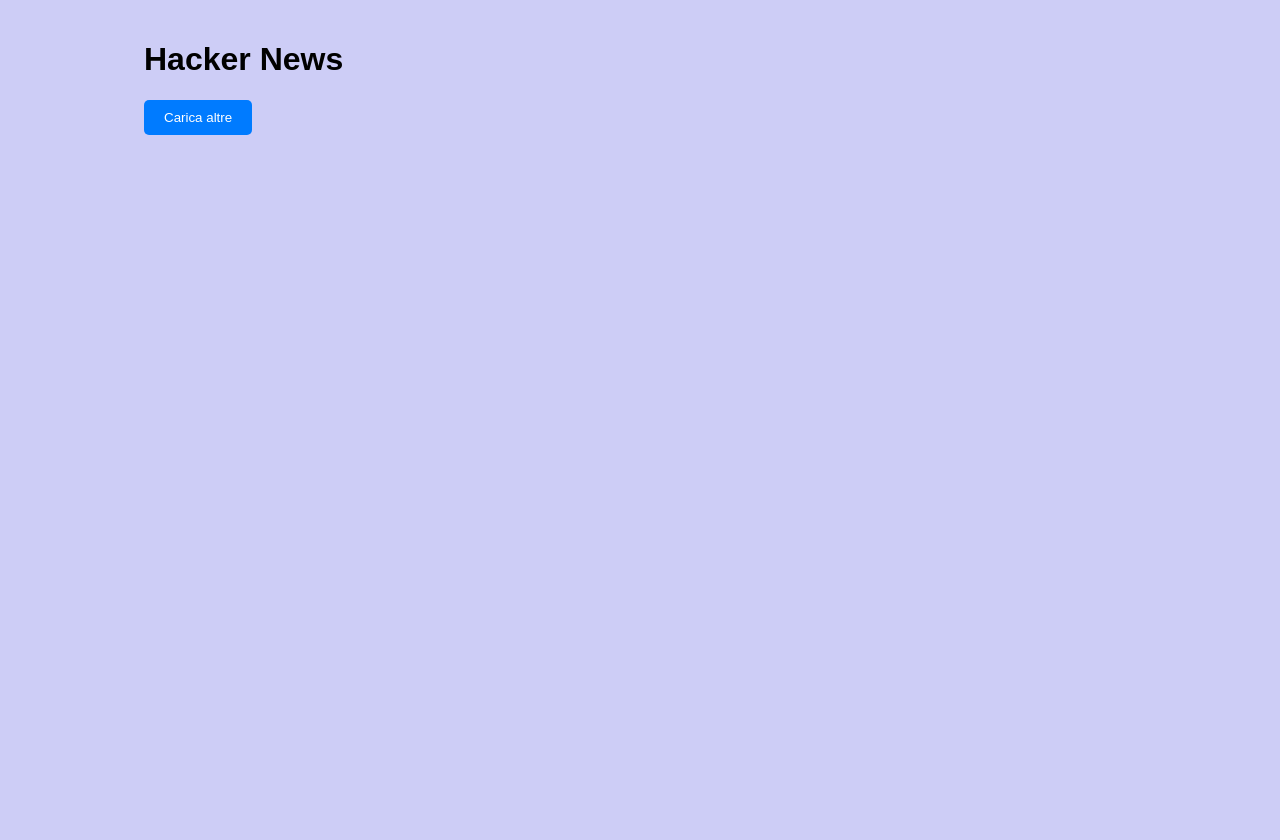
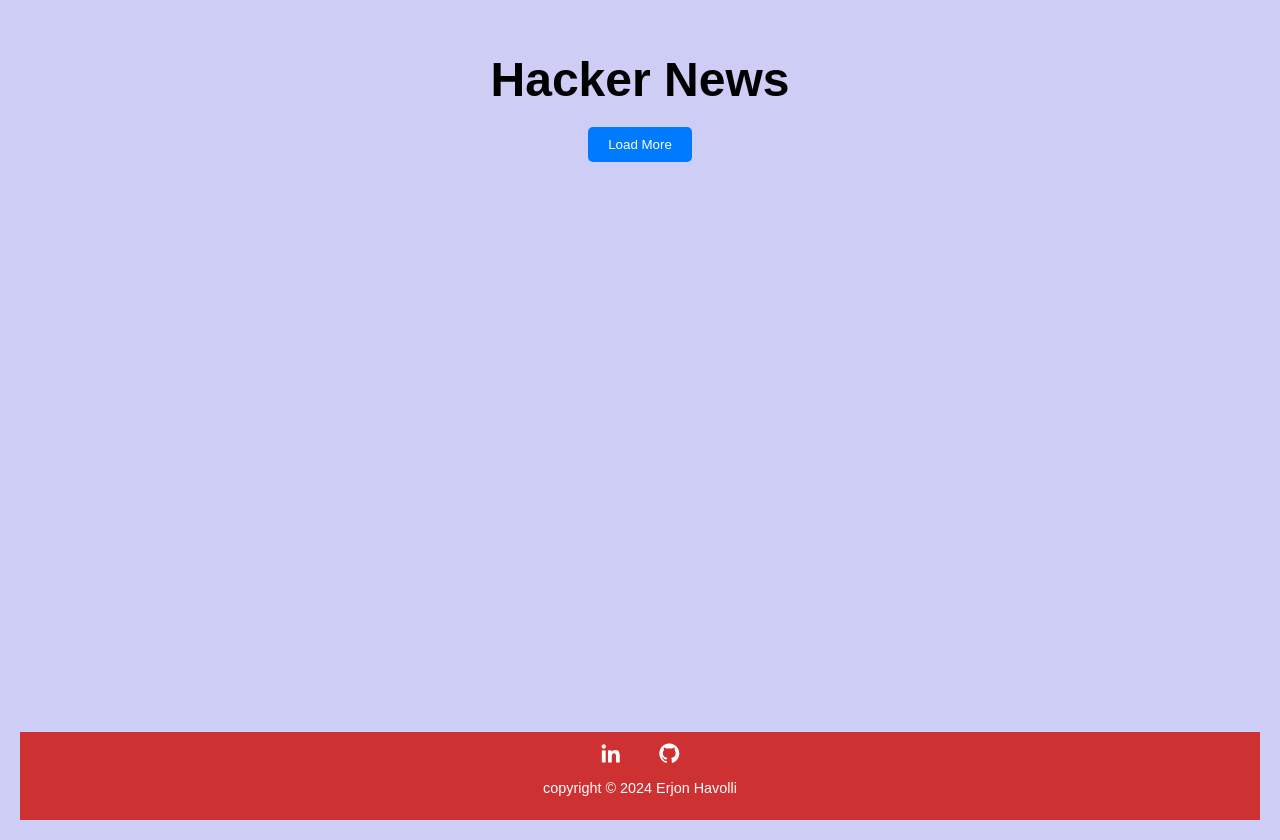
Before and after one commit to HavolliErjon/Hacker-News, a plain HTML site: page index.html in a window 1280 px wide. Before the commit the page ends 800 px from the top, so only its background shows below. Drawn offline with nearby package versions, Linux system fonts and the light colour scheme; no server answers.

Commit message:
Primo commit

```diff
--- a/Assets/Css/Style.css
+++ b/Assets/Css/Style.css
@@ -1,13 +1,19 @@
+/* Impostazioni di base per il body */
 body {
   font-family: Arial, sans-serif;
   margin: 0;
   padding: 20px;
   background-color: #cdcdf6;
+  display: flex;
+  flex-direction: column;
+  height: 100vh; /* Occupa tutta l'altezza della finestra */
 }
 
+/* News container */
 #news-container {
   width: 80%;
   margin: 0 auto;
+  flex-grow: 1; /* Fa in modo che il contenuto prenda spazio disponibile */
 }
 
 #news-list {
@@ -22,15 +28,66 @@
   box-shadow: 0 2px 5px rgba(0, 0, 0, 0.1);
 }
 
+h1 {
+  font-size: 3em; /* Aumenta la dimensione del font */
+  text-align: center; /* Centra il testo orizzontalmente */
+  margin-bottom: 20px; /* Aggiungi un po' di spazio sotto l'elemento h1 */
+}
+
 button {
+  display: block;
+  margin: 20px auto;
   padding: 10px 20px;
   background-color: #007BFF;
   color: white;
   border: none;
   border-radius: 5px;
   cursor: pointer;
+  text-align: center;
 }
 
 button:hover {
   background-color: #0056b3;
 }
+
+.social-links{
+  color: #e03838;
+}
+
+/* Footer - centrato in basso e orizzontalmente */
+#footer {
+  background-color: #ce3131; /* Colore di sfondo del footer */
+  color: white; /* Colore del testo */
+  text-align: center; /* Centra il contenuto orizzontalmente */
+  padding: 10px 0; /* Distanza tra gli elementi e il bordo superiore/inferiore */
+  width: 100%;
+  margin-top: 10px; /* Spinge il footer in fondo alla pagina */
+}
+
+#footer a {
+  color: white; /* Colore dei link */
+  margin: 0 15px; /* Spaziatura tra le icone */
+  text-decoration: none; /* Rimuove la sottolineatura dai link */
+  font-size: 1.5em; /* Dimensione dell'icona */
+}
+
+#footer a:hover {
+  color: #007BFF; /* Cambia colore al passaggio del mouse */
+}
+
+#footer p {
+  margin-top: 10px; /* Spaziatura tra le icone e il testo */
+  font-size: 0.9em; /* Dimensione del testo */
+}
+
+/* Media query per dispositivi mobili */
+@media (max-width: 600px) {
+  #footer a {
+    font-size: 1.2em; /* Riduce la dimensione delle icone sui dispositivi mobili */
+    margin: 0 10px; /* Riduce la spaziatura tra le icone */
+  }
+
+  #footer p {
+    font-size: 0.8em; /* Riduce la dimensione del testo del copyright */
+  }
+}
--- a/index.html
+++ b/index.html
@@ -4,15 +4,41 @@
   <meta charset="UTF-8">
   <meta name="viewport" content="width=device-width, initial-scale=1.0">
   <title>Hacker News</title>
-  <link rel="stylesheet" href="Assets/Css/Style.css">
+
+<!-- Open Graph Meta Tags -->
+<meta name="description" content="">
+<meta property="og:title" content="">
+<meta property="og:description" content="">
+<meta property="og:url" content="https://havollierjon.github.io/Portfolio-/">
+<meta property="og:image" content="https://havollierjon.github.io/Portfolio-/Assets/img/Immagine.jpg">
+<meta property="og:locale" content="it_IT" />
+<meta property="og:image:width" content="300">
+<meta property="og:image:height" content="300px">
+
+<!-- Link al file CSS di Boxicons per le icone -->
+<link href='https://unpkg.com/boxicons@2.1.4/css/boxicons.min.css' rel='stylesheet'>
+
+
+<!-- Favicons -->
+
+<link rel="icon" href="Assets/Img/Favicon.ico" type="image/x-icon">
+
+<!-- Main CSS File -->
+<link rel="stylesheet" href="Assets/Css/Style.css">
 </head>
 <body>
   <div id="news-container">
     <h1>Hacker News</h1>
     <div id="news-list"></div>
-    <button id="load-more" onclick="loadMoreNews()">Carica altre</button>
+    <button id="load-more" onclick="loadMoreNews()">Load More</button>
   </div>
-
+  <footer id="footer">
+    <div class="social-links">
+      <a href="https://www.linkedin.com/in/erjon-havolli-0147b1336/" target="_blank"><i class='bx bxl-linkedin'></i></a>
+      <a href="https://github.com/HavolliErjon"><i class="bx bxl-github"></i></a>
+      </div>
+    <p>copyright &copy; 2024 Erjon Havolli</p>
+  </footer>
   <script src="Assets/Js/app.js"></script>
 </body>
 </html>
```
Also changed, not shown: Assets/Img/Favicon.ico (added). Lines whose indentation alone changed are shown as unchanged.
